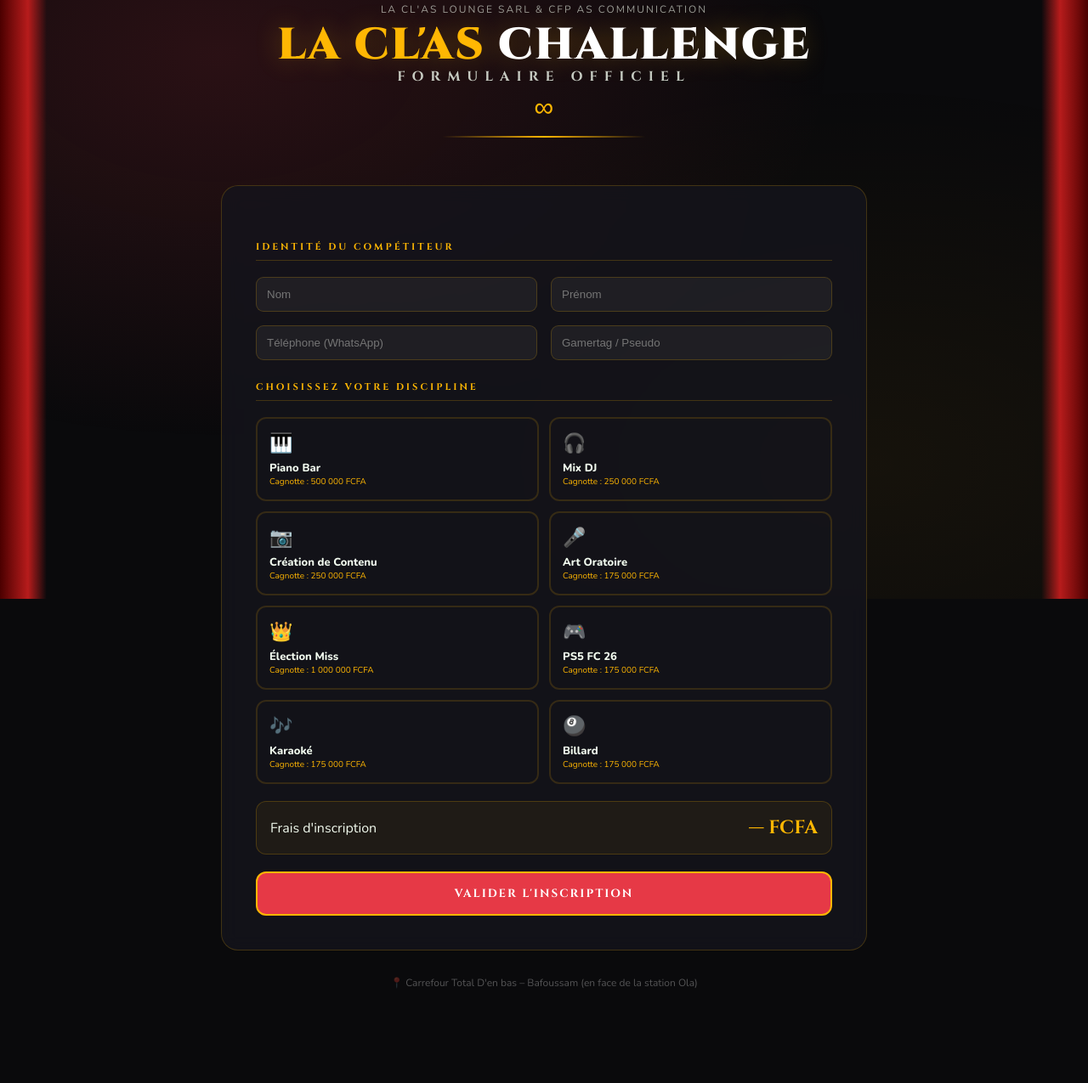
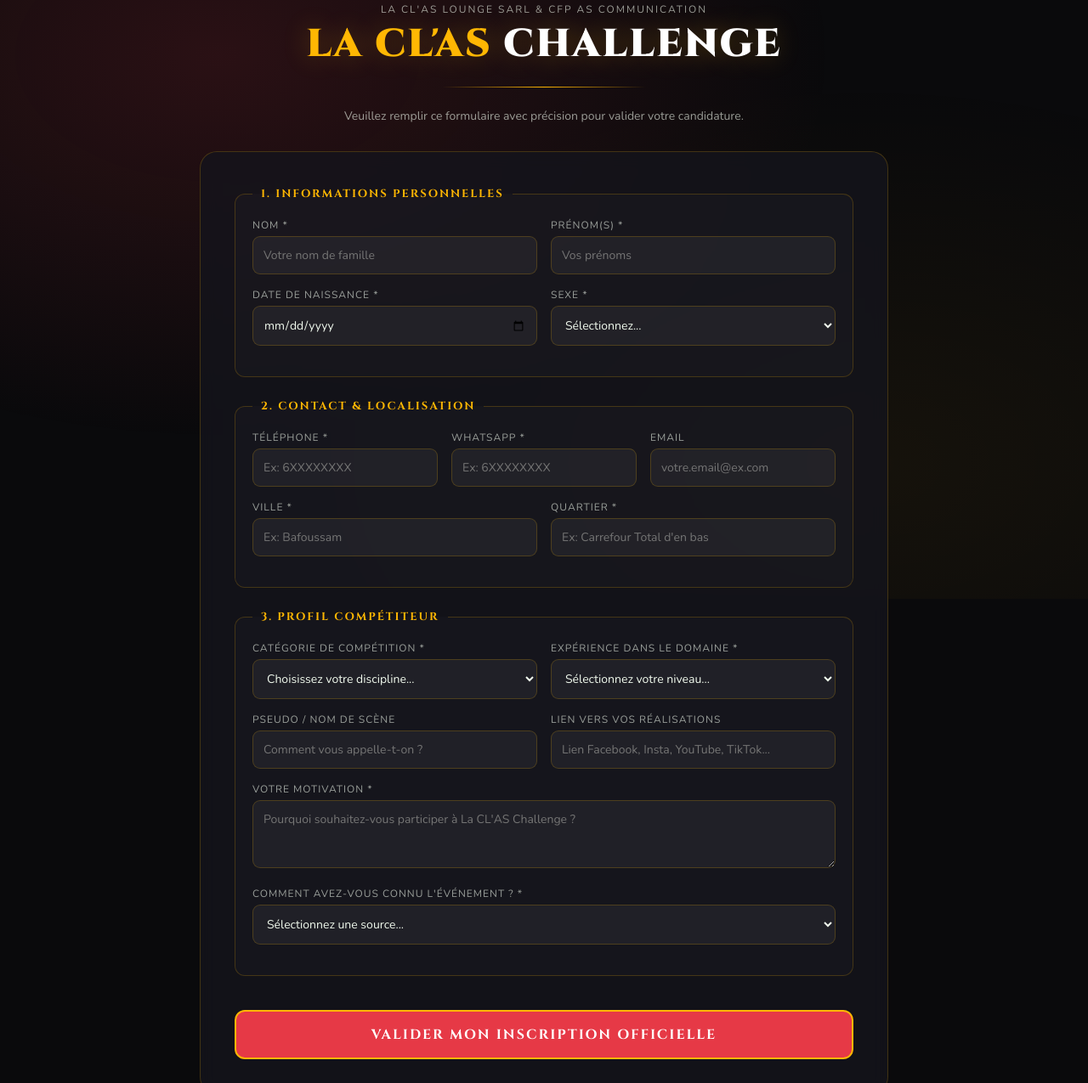
Before and after one commit to Enzo1286/nikas-challenge, a plain HTML site: page index.html in a window 1280 px wide. Shown: the part 95-1370 px from the top of the page at 85% size. Before the commit the page ends 1320 px from the top, so only its background shows below. Drawn offline with nearby package versions, Linux system fonts and the light colour scheme.

Commit message:
Update title and modify form structure

```diff
--- a/index.html
+++ b/index.html
@@ -3,15 +3,15 @@
 <head>
 <meta charset="UTF-8">
 <meta name="viewport" content="width=device-width, initial-scale=1.0">
-<title>Inscription – LA CL'AS Challenge</title>
+<title>Inscription Complète – LA CL'AS Challenge</title>
 <link href="https://fonts.googleapis.com/css2?family=Cinzel:wght@700;900&family=Nunito:wght@400;600;700;800&display=swap" rel="stylesheet">
 <style>
   *, *::before, *::after { box-sizing: border-box; margin: 0; padding: 0; }
 
   :root {
-    --gold: #ffb703; /* Or LA CL'AS */
+    --gold: #ffb703;
     --gold-dim: rgba(255, 183, 3, 0.2);
-    --red: #e63946; /* Rouge LA CL'AS */
+    --red: #e63946;
     --red-dark: #b71c1c;
     --cream: #f1faee;
     --cream-dim: rgba(241, 250, 238, 0.6);
@@ -28,25 +28,6 @@
     overflow-x: hidden;
   }
 
-  /* ── CURTAINS ── */
-  .curtain-left, .curtain-right {
-    position: fixed;
-    top: 0;
-    width: 55px;
-    height: 100%;
-    z-index: 10;
-    pointer-events: none;
-  }
-  .curtain-left {
-    left: 0;
-    background: linear-gradient(90deg, #4b0000 0%, var(--red-dark) 60%, transparent 100%);
-  }
-  .curtain-right {
-    right: 0;
-    background: linear-gradient(270deg, #4b0000 0%, var(--red-dark) 60%, transparent 100%);
-  }
-
-  /* ── STARS BG ── */
   .stars-bg {
     position: fixed;
     inset: 0;
@@ -60,12 +41,11 @@
   .page-wrap {
     position: relative;
     z-index: 1;
-    max-width: 800px;
+    max-width: 850px;
     margin: 0 auto;
     padding: 0 20px 60px;
   }
 
-  /* ── HEADER ── */
   .site-header {
     text-align: center;
     padding: 3rem 0 2rem;
@@ -102,38 +82,21 @@
   .brand-logo {
     font-family: 'Cinzel', serif;
     font-weight: 900;
-    font-size: 52px;
-    line-height: 1;
+    font-size: 46px;
+    line-height: 1.1;
     letter-spacing: 2px;
     color: var(--gold);
     text-shadow: 0 0 30px rgba(255, 183, 3, 0.3);
   }
   .brand-logo span { color: #fff; }
 
-  .brand-sub {
-    font-family: 'Cinzel', serif;
-    font-size: 16px;
-    letter-spacing: 8px;
-    color: var(--cream);
-    opacity: 0.8;
-    text-transform: uppercase;
-  }
-
-  .infinity-sign {
-    font-size: 32px;
-    color: var(--gold);
-    display: block;
-    margin: 4px 0 12px;
-  }
-
   .gold-divider {
     width: 240px;
     height: 1.5px;
     background: linear-gradient(90deg, transparent, var(--gold), transparent);
-    margin: 0 auto 1.5rem;
+    margin: 1.5rem auto;
   }
 
-  /* ── FORM CARD ── */
   .form-card {
     background: rgba(20, 20, 28, 0.8);
     border: 1px solid var(--gold-dim);
@@ -142,20 +105,36 @@
     backdrop-filter: blur(10px);
   }
 
-  .section-title {
+  fieldset {
+    border: 1px solid var(--gold-dim);
+    border-radius: 12px;
+    padding: 20px;
+    margin-bottom: 25px;
+    background: rgba(255,255,255,0.02);
+  }
+
+  legend {
     font-family: 'Cinzel', serif;
-    font-size: 11px;
-    letter-spacing: 3px;
+    font-size: 13px;
+    letter-spacing: 2px;
     color: var(--gold);
     text-transform: uppercase;
-    margin: 1.5rem 0 1.2rem;
-    padding-bottom: 8px;
-    border-bottom: 1px solid var(--gold-dim);
+    padding: 0 10px;
+    font-weight: bold;
   }
 
-  /* Grid */
   .g2 { display: grid; grid-template-columns: 1fr 1fr; gap: 16px; margin-bottom: 16px; }
   .g1 { margin-bottom: 16px; }
+  .g3 { display: grid; grid-template-columns: 1fr 1fr 1fr; gap: 16px; margin-bottom: 16px; }
+
+  label {
+    display: block;
+    font-size: 12px;
+    color: var(--cream-dim);
+    margin-bottom: 5px;
+    text-transform: uppercase;
+    letter-spacing: 1px;
+  }
 
   input, select, textarea {
     width: 100%;
@@ -164,42 +143,34 @@
     border-radius: 9px;
     color: var(--cream);
     padding: 12px;
+    font-family: 'Nunito', sans-serif;
+    font-size: 14px;
     outline: none;
+    transition: border-color 0.3s;
   }
-  input:focus { border-color: var(--gold); }
 
-  /* Category cards */
-  .cat-cards {
-    display: grid;
-    grid-template-columns: 1fr 1fr;
-    gap: 12px;
+  select option {
+    background: var(--bg-dark);
+    color: var(--cream);
   }
-  .cat-card {
-    border: 2px solid rgba(255,183,3,0.15);
-    border-radius: 12px;
-    padding: 14px;
-    cursor: pointer;
-    position: relative;
-    transition: all 0.3s ease;
+
+  input:focus, select:focus, textarea:focus { border-color: var(--gold); }
+
+  textarea {
+    resize: vertical;
+    min-height: 80px;
   }
-  .cat-card input { position: absolute; opacity: 0; }
-  .cat-card .c-icon { font-size: 22px; margin-bottom: 5px; display: block; }
-  .cat-card .c-name { font-weight: 800; font-size: 13px; display: block; }
-  .cat-card .c-prize { font-size: 10px; color: var(--gold); display: block; }
-  .cat-card.selected { border-color: var(--gold); background: rgba(255,183,3,0.1); }
 
-  /* Frais box */
   .frais-box {
     background: rgba(255,183,3,0.06);
     border: 1px solid var(--gold-dim);
     border-radius: 12px;
     padding: 16px;
-    display: flex;
-    justify-content: space-between;
-    align-items: center;
-    margin-top: 20px;
+    text-align: center;
+    margin-top: 10px;
   }
-  .frais-amount { font-family: 'Cinzel', serif; font-size: 22px; color: var(--gold); }
+  .frais-box p { font-size: 13px; color: var(--cream-dim); margin-bottom: 5px;}
+  .frais-amount { font-family: 'Cinzel', serif; font-size: 24px; color: var(--gold); font-weight: bold;}
 
   .btn-submit {
     width: 100%;
@@ -208,25 +179,20 @@
     color: #fff;
     font-family: 'Cinzel', serif;
     font-weight: 700;
-    padding: 15px;
+    padding: 16px;
     border-radius: 12px;
     cursor: pointer;
     text-transform: uppercase;
     letter-spacing: 2px;
-    margin-top: 20px;
+    margin-top: 15px;
+    font-size: 16px;
     transition: all 0.3s ease;
   }
   .btn-submit:hover {
     background: var(--red-dark);
     transform: translateY(-2px);
   }
-  .btn-submit:disabled {
-    background: #444;
-    border-color: #666;
-    cursor: not-allowed;
-  }
 
-  /* ── SUCCESS ── */
   .success-screen { display: none; text-align: center; padding: 2rem; animation: fadeIn 0.5s ease both; }
   @keyframes fadeIn { from { opacity: 0; } to { opacity: 1; } }
 
@@ -243,23 +209,19 @@
     font-weight: bold;
     margin-top: 25px;
     width: 100%;
-    max-width: 320px;
+    max-width: 350px;
     transition: all 0.3s ease;
-    box-shadow: 0 4px 15px rgba(37, 211, 102, 0.3);
   }
   .whatsapp-btn:hover {
     background: #128C7E;
     transform: translateY(-2px);
-    box-shadow: 0 6px 20px rgba(37, 211, 102, 0.5);
   }
 
-  @media (max-width: 600px) { .g2, .cat-cards { grid-template-columns: 1fr; } }
+  @media (max-width: 650px) { .g2, .g3 { grid-template-columns: 1fr; } }
 </style>
 </head>
 <body>
 
-<div class="curtain-left"></div>
-<div class="curtain-right"></div>
 <div class="stars-bg"></div>
 
 <div class="page-wrap">
@@ -267,96 +229,158 @@
     <div class="header-badge">Inscriptions : Jusqu'au 10 Juin 2026</div>
     <p class="header-org">La CL'AS Lounge SARL &amp; CFP AS Communication</p>
     <h1 class="brand-logo">LA CL'AS <span>CHALLENGE</span></h1>
-    <p class="brand-sub">Formulaire Officiel</p>
-    <span class="infinity-sign">∞</span>
     <div class="gold-divider"></div>
+    <p style="font-size: 14px; color: var(--cream-dim);">Veuillez remplir ce formulaire avec précision pour valider votre candidature.</p>
   </header>
 
   <div class="form-card">
     <form id="nc-form">
-      <p class="section-title">Identité du compétiteur</p>
+
+      <!-- IDENTITÉ -->
+      <fieldset>
+        <legend>1. Informations Personnelles</legend>
         <div class="g2">
-        <input type="text" id="f-nom" placeholder="Nom" required>
-        <input type="text" id="f-prenom" placeholder="Prénom" required>
+          <div>
+            <label>Nom *</label>
+            <input type="text" id="f-nom" name="nom" placeholder="Votre nom de famille" required>
+          </div>
+          <div>
+            <label>Prénom(s) *</label>
+            <input type="text" id="f-prenom" name="prenom" placeholder="Vos prénoms" required>
+          </div>
         </div>
         <div class="g2">
-        <input type="tel" id="f-tel" placeholder="Téléphone (WhatsApp)" required>
-        <input type="text" id="f-pseudo" placeholder="Gamertag / Pseudo" required>
+          <div>
+            <label>Date de naissance *</label>
+            <input type="date" id="f-ddn" name="ddn" required>
+          </div>
+          <div>
+            <label>Sexe *</label>
+            <select id="f-sexe" name="sexe" required>
+              <option value="" disabled selected>Sélectionnez...</option>
+              <option value="Homme">Homme</option>
+              <option value="Femme">Femme</option>
+            </select>
+          </div>
+        </div>
+      </fieldset>
+
+      <!-- CONTACT & LOCALISATION -->
+      <fieldset>
+        <legend>2. Contact & Localisation</legend>
+        <div class="g3">
+          <div>
+            <label>Téléphone *</label>
+            <input type="tel" id="f-tel" name="tel" placeholder="Ex: 6XXXXXXXX" required>
+          </div>
+          <div>
+            <label>WhatsApp *</label>
+            <input type="tel" id="f-whatsapp" name="whatsapp" placeholder="Ex: 6XXXXXXXX" required>
+          </div>
+          <div>
+            <label>Email</label>
+            <input type="email" id="f-email" name="email" placeholder="votre.email@ex.com">
+          </div>
+        </div>
+        <div class="g2">
+          <div>
+            <label>Ville *</label>
+            <input type="text" id="f-ville" name="ville" placeholder="Ex: Bafoussam" required>
+          </div>
+          <div>
+            <label>Quartier *</label>
+            <input type="text" id="f-quartier" name="quartier" placeholder="Ex: Carrefour Total d'en bas" required>
+          </div>
+        </div>
+      </fieldset>
+
+      <!-- PROFIL COMPÉTITEUR -->
+      <fieldset>
+        <legend>3. Profil Compétiteur</legend>
+        <div class="g2">
+          <div>
+            <label>Catégorie de compétition *</label>
+            <select id="f-categorie" name="categorie" required onchange="updateFrais()">
+              <option value="" disabled selected>Choisissez votre discipline...</option>
+              <option value="Piano Bar">Piano Bar</option>
+              <option value="Mix DJ">Mix DJ</option>
+              <option value="Création de Contenu">Création de Contenu</option>
+              <option value="Art Oratoire">Art Oratoire</option>
+              <option value="Élection Miss">Élection Miss</option>
+              <option value="PS5 FC 26">PS5 FC 26</option>
+              <option value="Karaoké">Karaoké</option>
+              <option value="Billard">Billard</option>
+            </select>
+          </div>
+          <div>
+            <label>Expérience dans le domaine *</label>
+            <select id="f-experience" name="experience" required>
+              <option value="" disabled selected>Sélectionnez votre niveau...</option>
+              <option value="Débutant (Amateur)">Débutant (Amateur)</option>
+              <option value="Intermédiaire">Intermédiaire</option>
+              <option value="Avancé">Avancé</option>
+              <option value="Professionnel">Professionnel</option>
+            </select>
+          </div>
         </div>
 
-      <p class="section-title">Choisissez votre discipline</p>
-      <div class="cat-cards" id="cat-grid">
-        <label class="cat-card">
-          <input type="radio" name="categorie" value="Piano Bar" required>
-          <span class="c-icon">🎹</span><span class="c-name">Piano Bar</span>
-          <span class="c-prize">Cagnotte : 500 000 FCFA</span>
-        </label>
-        <label class="cat-card">
-          <input type="radio" name="categorie" value="Mix DJ">
-          <span class="c-icon">🎧</span><span class="c-name">Mix DJ</span>
-          <span class="c-prize">Cagnotte : 250 000 FCFA</span>
-        </label>
-        <label class="cat-card">
-          <input type="radio" name="categorie" value="Création de Contenus">
-          <span class="c-icon">📷</span><span class="c-name">Création de Contenu</span>
-          <span class="c-prize">Cagnotte : 250 000 FCFA</span>
-        </label>
-        <label class="cat-card">
-          <input type="radio" name="categorie" value="Art Oratoire">
-          <span class="c-icon">🎤</span><span class="c-name">Art Oratoire</span>
-          <span class="c-prize">Cagnotte : 175 000 FCFA</span>
-        </label>
-        <label class="cat-card">
-          <input type="radio" name="categorie" value="Élection Miss">
-          <span class="c-icon">👑</span><span class="c-name">Élection Miss</span>
-          <span class="c-prize">Cagnotte : 1 000 000 FCFA</span>
-        </label>
-        <label class="cat-card">
-          <input type="radio" name="categorie" value="PS5 FC 26">
-          <span class="c-icon">🎮</span><span class="c-name">PS5 FC 26</span>
-          <span class="c-prize">Cagnotte : 175 000 FCFA</span>
-        </label>
-        <label class="cat-card">
-          <input type="radio" name="categorie" value="Karaoké">
-          <span class="c-icon">🎶</span><span class="c-name">Karaoké</span>
-          <span class="c-prize">Cagnotte : 175 000 FCFA</span>
-        </label>
-        <label class="cat-card">
-          <input type="radio" name="categorie" value="Billard">
-          <span class="c-icon">🎱</span><span class="c-name">Billard</span>
-          <span class="c-prize">Cagnotte : 175 000 FCFA</span>
-        </label>
+        <div class="g2">
+          <div>
+            <label>Pseudo / Nom de scène</label>
+            <input type="text" id="f-pseudo" name="pseudo" placeholder="Comment vous appelle-t-on ?">
+          </div>
+          <div>
+            <label>Lien vers vos réalisations</label>
+            <input type="url" id="f-lien" name="lien" placeholder="Lien Facebook, Insta, YouTube, TikTok...">
+          </div>
         </div>
 
-      <div class="frais-box">
-        <span class="frais-label">Frais d'inscription</span>
-        <span class="frais-amount" id="frais-amount">— FCFA</span>
+        <div class="g1">
+          <label>Votre Motivation *</label>
+          <textarea id="f-motivation" name="motivation" placeholder="Pourquoi souhaitez-vous participer à La CL'AS Challenge ?" required></textarea>
         </div>
 
-      <button type="submit" class="btn-submit" id="btn-submit">Valider l'inscription</button>
+        <div class="g1">
+          <label>Comment avez-vous connu l'événement ? *</label>
+          <select id="f-source" name="source" required>
+            <option value="" disabled selected>Sélectionnez une source...</option>
+            <option value="Facebook">Facebook</option>
+            <option value="Instagram">Instagram</option>
+            <option value="Affiches locales">Affiches locales (Bafoussam)</option>
+            <option value="Bouche à oreille">Bouche à oreille / Amis</option>
+            <option value="Groupe WhatsApp">Groupe WhatsApp</option>
+            <option value="CFP AS Communication">CFP AS Communication</option>
+            <option value="Autre">Autre</option>
+          </select>
+        </div>
+      </fieldset>
+
+      <div class="frais-box" id="frais-container" style="display: none;">
+        <p>Frais d'inscription pour cette catégorie :</p>
+        <div class="frais-amount" id="frais-amount">-- FCFA</div>
+      </div>
+
+      <button type="submit" class="btn-submit" id="btn-submit">Valider mon inscription officielle</button>
     </form>
 
     <div class="success-screen" id="success-screen">
-      <span style="font-size:50px">🔥</span>
-      <h2 class="success-title" style="color: var(--gold); margin-bottom: 10px;">Inscription validée !</h2>
-      <p>Merci <strong id="success-name"></strong> ! Ton profil est officiellement enregistré dans notre base de données Google Sheets.</p>
-      <p style="margin-top:15px; color: var(--cream-dim);">Clique ci-dessous pour rejoindre la communauté des candidats et recevoir les plannings :</p>
+      <span style="font-size:60px">🏆</span>
+      <h2 style="color: var(--gold); margin: 15px 0;">Candidature Enregistrée !</h2>
+      <p>Félicitations <strong id="success-name"></strong> ! Vos données ont été transmises avec succès à notre comité.</p>
+      <p style="margin-top:15px; color: var(--cream-dim);">Étape finale : Rejoignez impérativement le quartier général des candidats sur WhatsApp pour suivre l'actualité des poules et du règlement.</p>
       <a href="https://chat.whatsapp.com/B5eQP6B50KAFlESIV3pqME" target="_blank" class="whatsapp-btn">
         Rejoindre le Groupe WhatsApp
       </a>
     </div>
   </div>
-
-  <footer style="text-align:center; margin-top:30px; color:rgba(255,255,255,0.3); font-size:12px">
-    📍 Carrefour Total D'en bas – Bafoussam (en face de la station Ola)
-  </footer>
 </div>
 
 <script>
+// --- GESTION DES FRAIS D'INSCRIPTION ---
 const fraisMap = {
   'Piano Bar': '10 000',
   'Mix DJ': '5 000',
-  'Création de Contenus': '5 000',
+  'Création de Contenu': '5 000',
   'Art Oratoire': '5 000',
   'Élection Miss': '5 000',
   'PS5 FC 26': '5 000',
@@ -364,39 +388,46 @@
   'Billard': '5 000'
 };
 
-// URL de votre Web App Google Apps Script lié au Sheet
-const SCRIPT_URL = '';
+function updateFrais() {
+  const select = document.getElementById('f-categorie');
+  const amountBox = document.getElementById('frais-amount');
+  const container = document.getElementById('frais-container');
 
-document.querySelectorAll('.cat-card').forEach(card => {
-  card.addEventListener('click', () => {
-    document.querySelectorAll('.cat-card').forEach(c => c.classList.remove('selected'));
-    card.classList.add('selected');
-    const val = card.querySelector('input').value;
-    document.getElementById('frais-amount').textContent = fraisMap[val] + ' FCFA';
-  });
-});
+  if(select.value && fraisMap[select.value]) {
+    amountBox.textContent = fraisMap[select.value] + ' FCFA';
+    container.style.display = 'block';
+  } else {
+    container.style.display = 'none';
+  }
+}
+
+// --- SOUMISSION VERS GOOGLE SHEETS ---
+const SCRIPT_URL = ''; // <-- Insérez la NOUVELLE URL du script ici !
 
 document.getElementById('nc-form').addEventListener('submit', function(e) {
   e.preventDefault();
 
   const submitBtn = document.getElementById('btn-submit');
   submitBtn.disabled = true;
-  submitBtn.textContent = "Enregistrement...";
+  submitBtn.textContent = "Envoi des données en cours...";
 
-  const nom = document.getElementById('f-nom').value;
-  const prenom = document.getElementById('f-prenom').value;
-  const tel = document.getElementById('f-tel').value;
-  const pseudo = document.getElementById('f-pseudo').value;
-  const categoryElement = document.querySelector('input[name="categorie"]:checked');
-  const category = categoryElement ? categoryElement.value : '';
-
+  // Collecte de tous les champs
   const formData = {
-    timestamp: new Date().toISOString(),
-    nom: nom,
-    prenom: prenom,
-    telephone: tel,
-    gamertag: pseudo,
-    categorie: category
+    nom: document.getElementById('f-nom').value,
+    prenom: document.getElementById('f-prenom').value,
+    ddn: document.getElementById('f-ddn').value,
+    sexe: document.getElementById('f-sexe').value,
+    tel: document.getElementById('f-tel').value,
+    whatsapp: document.getElementById('f-whatsapp').value,
+    email: document.getElementById('f-email').value,
+    ville: document.getElementById('f-ville').value,
+    quartier: document.getElementById('f-quartier').value,
+    categorie: document.getElementById('f-categorie').value,
+    experience: document.getElementById('f-experience').value,
+    pseudo: document.getElementById('f-pseudo').value,
+    lien: document.getElementById('f-lien').value,
+    motivation: document.getElementById('f-motivation').value,
+    source: document.getElementById('f-source').value
   };
 
   if (SCRIPT_URL) {
@@ -407,16 +438,16 @@
       headers: { 'Content-Type': 'application/json' },
       body: JSON.stringify(formData)
     })
-    .then(() => displaySuccess(prenom, nom))
+    .then(() => displaySuccess(formData.prenom, formData.nom))
     .catch(err => {
       console.error(err);
-      displaySuccess(prenom, nom);
+      displaySuccess(formData.prenom, formData.nom); // On affiche quand même le succès à l'utilisateur
     });
   } else {
-    // Si l'URL Google Apps Script n'est pas encore renseignée, transition immédiate
+    // Si SCRIPT_URL est vide, on simule l'envoi
     setTimeout(() => {
-      displaySuccess(prenom, nom);
-    }, 800);
+      displaySuccess(formData.prenom, formData.nom);
+    }, 1000);
   }
 });
 
```
Lines whose indentation alone changed are shown as unchanged.
